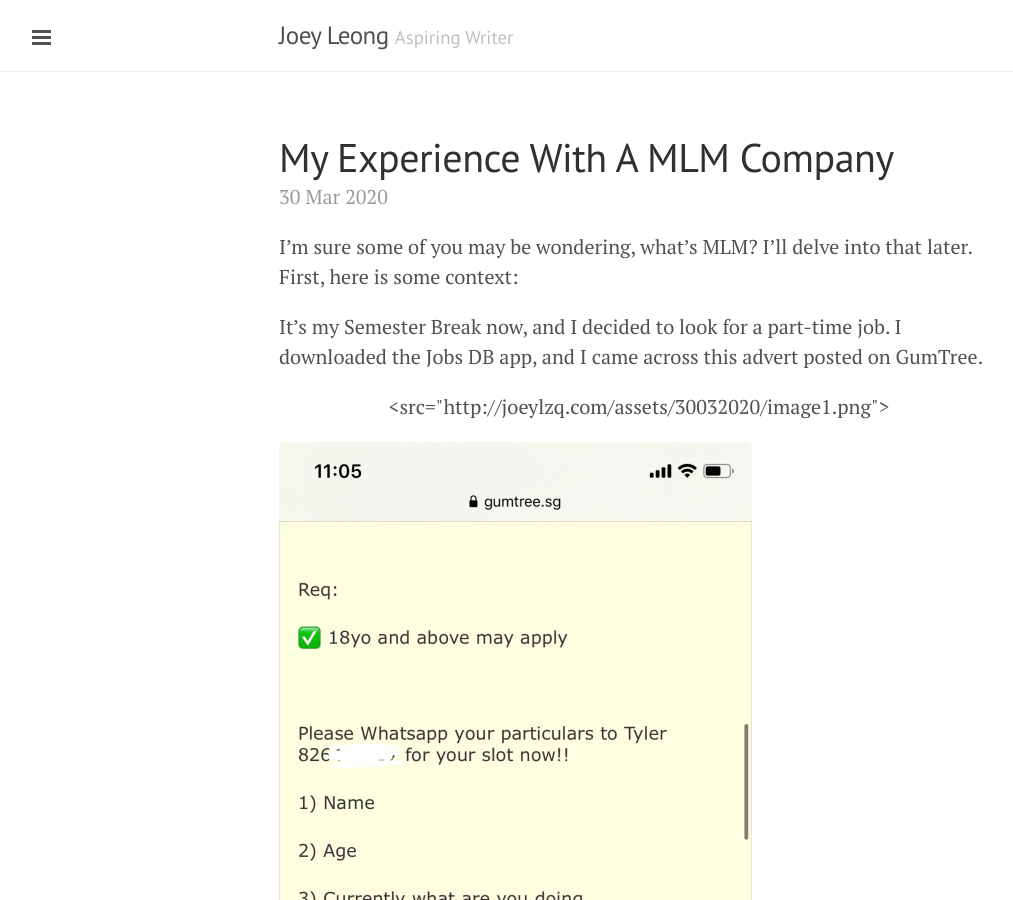
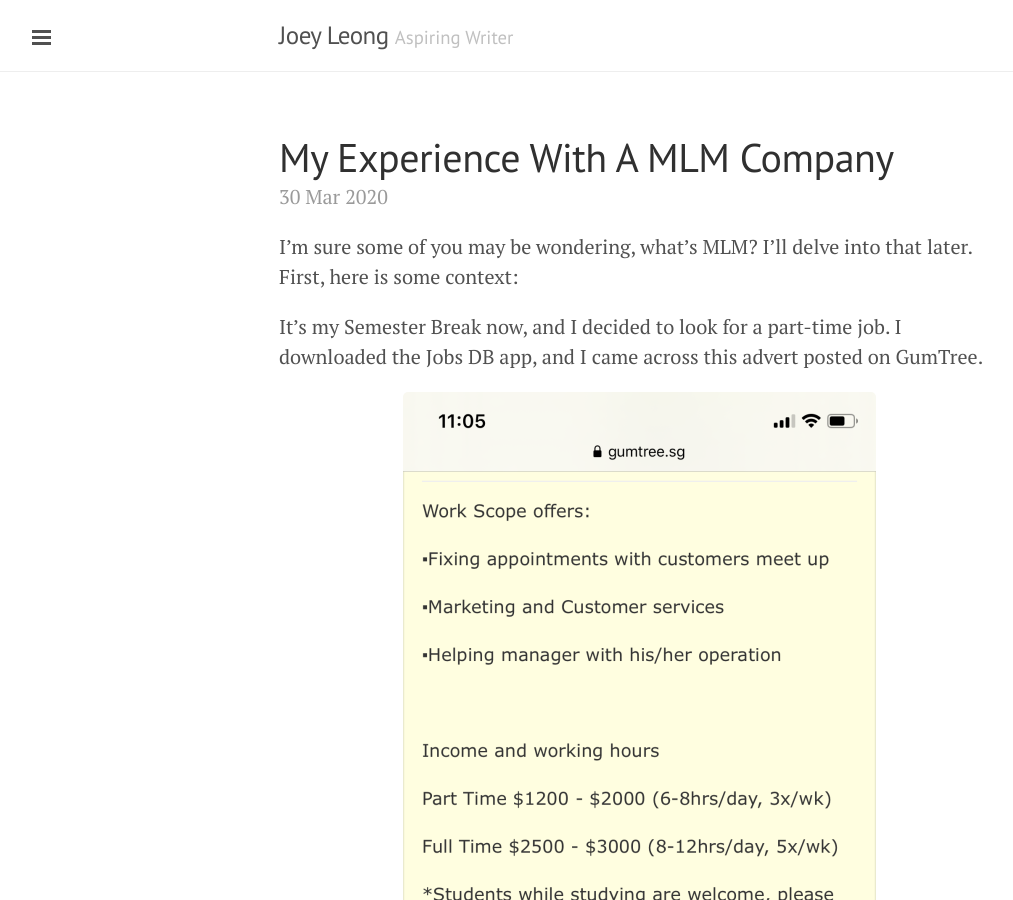
Before and after one commit to joeylzq/joeylzq.github.io, a Jekyll site: the page built from _posts/2020-03-30-My Experience with a MLM Company.md, in a window 1280 px wide and 900 px high. Shown: the whole window, without its empty margins (1-1014 px from the left). Built offline with Jekyll 4.4.1, drawn with Linux system fonts in a browser that asks for light colours; Markdown is read by kramdown in place of the engine named in the settings.

Commit message:
Update 2020-03-30-My Experience with a MLM Company.md

```diff
--- a/_posts/2020-03-30-My Experience with a MLM Company.md
+++ b/_posts/2020-03-30-My Experience with a MLM Company.md
@@ -8,7 +8,7 @@ I’m sure some of you may be wondering, what’s MLM? I’ll delve into that la
 It’s my Semester Break now, and I decided to look for a part-time job. I downloaded the Jobs DB app, and I came across this advert posted on GumTree.
 
 <p align="center">
-  <src="{{ site.url }}/assets/30032020/image1.png">
+  <img src="{{ site.url }}/assets/30032020/image1.png">
 </p>
 
 ![image 2]({{ site.url }}/assets/30032020/image2.jpg)
```
